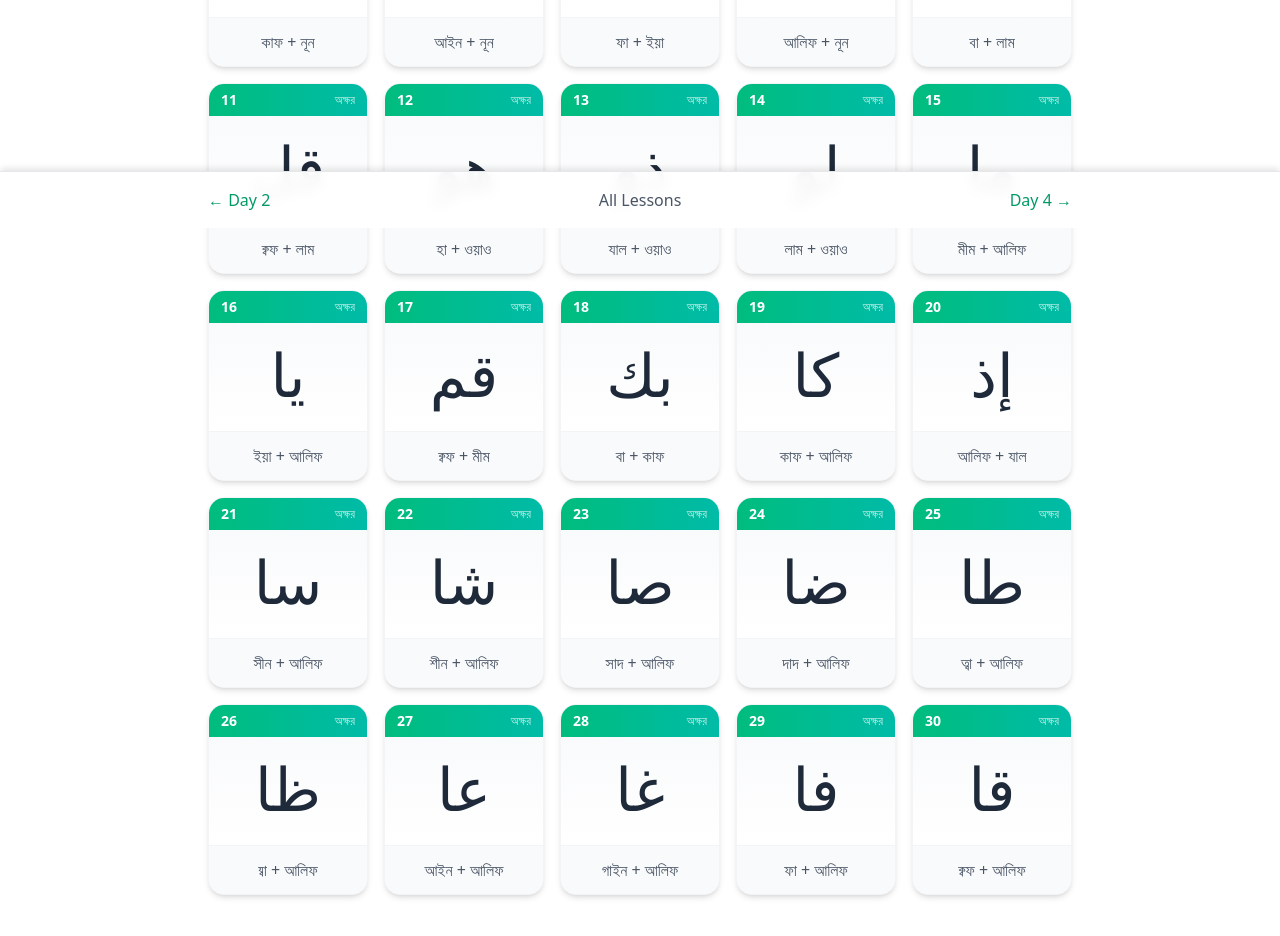
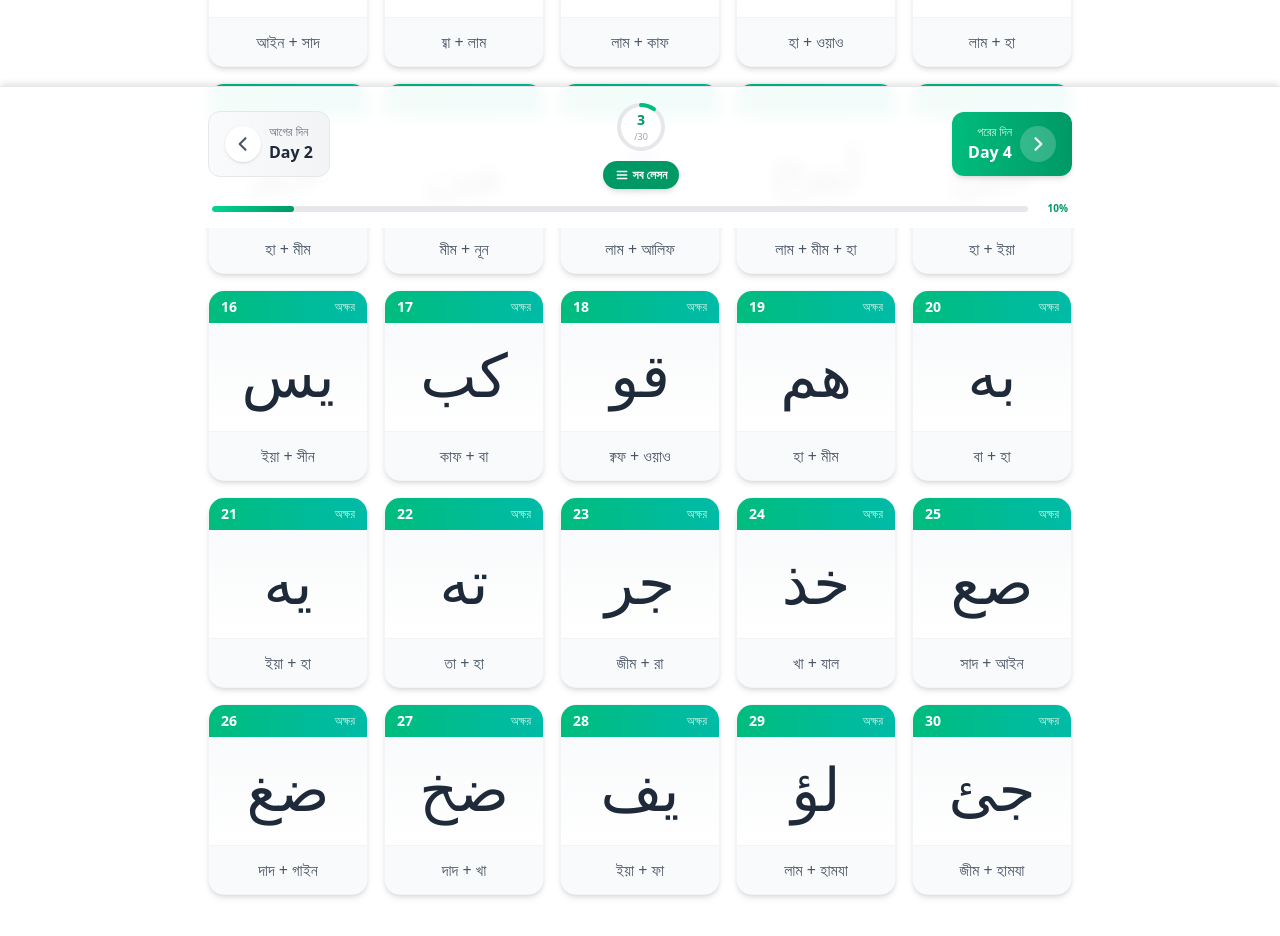
Before and after one commit to kawsar19/quran-learning, a Next.js app: page /lessons/day-3 in a window 1280 px wide. Shown: the part 572-1508 px from the top of the page. Built offline with nearby package versions, Linux system fonts and the light colour scheme; a web font is replaced by a local one.

Commit message:
feat: enhance lesson navigation with circular and linear progress indicators and redesigned buttons.

```diff
--- a/app/components/LessonNavigation.tsx
+++ b/app/components/LessonNavigation.tsx
@@ -8,40 +8,137 @@ interface LessonNavigationProps {
 export default function LessonNavigation({ currentDay, totalDays = 30 }: LessonNavigationProps) {
   const hasPrevious = currentDay > 1
   const hasNext = currentDay < totalDays
+  const progressPercentage = Math.round((currentDay / totalDays) * 100)
 
   return (
-    <div className="flex items-center justify-between py-4">
-      <div>
+    <div className="py-3">
+      {/* Main Navigation Row */}
+      <div className="flex items-center justify-between gap-2">
+        {/* Previous Button */}
         {hasPrevious ? (
           <Link
             href={`/lessons/day-${currentDay - 1}`}
-            className="text-emerald-600 hover:text-emerald-700 font-medium"
+            className="group flex items-center gap-2 px-3 py-2.5 md:px-4 md:py-3 bg-gradient-to-r from-gray-50 to-gray-100 hover:from-emerald-50 hover:to-emerald-100 rounded-xl transition-all duration-200 border border-gray-200 hover:border-emerald-300 active:scale-95"
           >
-            &larr; Day {currentDay - 1}
+            <div className="w-8 h-8 md:w-9 md:h-9 rounded-full bg-white shadow-sm flex items-center justify-center group-hover:bg-emerald-500 transition-colors">
+              <svg
+                xmlns="http://www.w3.org/2000/svg"
+                className="h-4 w-4 md:h-5 md:w-5 text-gray-600 group-hover:text-white group-hover:-translate-x-0.5 transition-all"
+                fill="none"
+                viewBox="0 0 24 24"
+                stroke="currentColor"
+              >
+                <path strokeLinecap="round" strokeLinejoin="round" strokeWidth={2.5} d="M15 19l-7-7 7-7" />
+              </svg>
+            </div>
+            <div className="hidden sm:block text-left">
+              <p className="text-[10px] md:text-xs text-gray-500 font-medium">আগের দিন</p>
+              <p className="text-sm md:text-base font-bold text-gray-800 group-hover:text-emerald-700">Day {currentDay - 1}</p>
+            </div>
           </Link>
         ) : (
-          <span className="text-gray-300">&larr; Previous</span>
+          <div className="px-3 py-2.5 md:px-4 md:py-3 opacity-40">
+            <div className="w-8 h-8 md:w-9 md:h-9 rounded-full bg-gray-100 flex items-center justify-center">
+              <svg xmlns="http://www.w3.org/2000/svg" className="h-4 w-4 md:h-5 md:w-5 text-gray-400" fill="none" viewBox="0 0 24 24" stroke="currentColor">
+                <path strokeLinecap="round" strokeLinejoin="round" strokeWidth={2.5} d="M15 19l-7-7 7-7" />
+              </svg>
+            </div>
+          </div>
+        )}
+
+        {/* Center - Progress & All Lessons */}
+        <div className="flex flex-col items-center gap-1.5">
+          {/* Progress Circle */}
+          <div className="relative">
+            <svg className="w-12 h-12 md:w-14 md:h-14 transform -rotate-90">
+              <circle
+                cx="50%"
+                cy="50%"
+                r="22"
+                className="stroke-gray-200 fill-white"
+                strokeWidth="4"
+              />
+              <circle
+                cx="50%"
+                cy="50%"
+                r="22"
+                className="stroke-emerald-500 fill-none transition-all duration-700 ease-out"
+                strokeWidth="4"
+                strokeDasharray={`${2 * Math.PI * 22}`}
+                strokeDashoffset={`${2 * Math.PI * 22 * (1 - currentDay / totalDays)}`}
+                strokeLinecap="round"
+              />
+            </svg>
+            <div className="absolute inset-0 flex flex-col items-center justify-center">
+              <span className="text-xs md:text-sm font-black text-emerald-600">{currentDay}</span>
+              <span className="text-[8px] md:text-[9px] text-gray-400 font-medium">/{totalDays}</span>
+            </div>
+          </div>
+
+          {/* All Lessons Button */}
+          <Link
+            href="/lessons"
+            className="flex items-center gap-1 px-3 py-1.5 bg-emerald-600 hover:bg-emerald-700 text-white rounded-full text-[10px] md:text-xs font-bold transition-all shadow-md hover:shadow-lg active:scale-95"
+          >
+            <svg xmlns="http://www.w3.org/2000/svg" className="h-3 w-3 md:h-3.5 md:w-3.5" fill="none" viewBox="0 0 24 24" stroke="currentColor">
+              <path strokeLinecap="round" strokeLinejoin="round" strokeWidth={2.5} d="M4 6h16M4 12h16M4 18h16" />
+            </svg>
+            সব লেসন
+          </Link>
+        </div>
+
+        {/* Next Button */}
+        {hasNext ? (
+          <Link
+            href={`/lessons/day-${currentDay + 1}`}
+            className="group flex items-center gap-2 px-3 py-2.5 md:px-4 md:py-3 bg-gradient-to-r from-emerald-500 to-emerald-600 hover:from-emerald-600 hover:to-emerald-700 rounded-xl transition-all duration-200 shadow-md hover:shadow-lg active:scale-95"
+          >
+            <div className="hidden sm:block text-right">
+              <p className="text-[10px] md:text-xs text-emerald-100 font-medium">পরের দিন</p>
+              <p className="text-sm md:text-base font-bold text-white">Day {currentDay + 1}</p>
+            </div>
+            <div className="w-8 h-8 md:w-9 md:h-9 rounded-full bg-white/20 flex items-center justify-center">
+              <svg
+                xmlns="http://www.w3.org/2000/svg"
+                className="h-4 w-4 md:h-5 md:w-5 text-white group-hover:translate-x-0.5 transition-transform"
+                fill="none"
+                viewBox="0 0 24 24"
+                stroke="currentColor"
+              >
+                <path strokeLinecap="round" strokeLinejoin="round" strokeWidth={2.5} d="M9 5l7 7-7 7" />
+              </svg>
+            </div>
+          </Link>
+        ) : (
+          <div className="px-3 py-2.5 md:px-4 md:py-3 bg-gradient-to-r from-amber-100 to-amber-200 rounded-xl border border-amber-300">
+            <div className="flex items-center gap-2">
+              <div className="hidden sm:block text-right">
+                <p className="text-[10px] md:text-xs text-amber-600 font-medium">অভিনন্দন!</p>
+                <p className="text-sm md:text-base font-bold text-amber-800">শেষ দিন</p>
+              </div>
+              <div className="w-8 h-8 md:w-9 md:h-9 rounded-full bg-amber-400 flex items-center justify-center">
+                <svg xmlns="http://www.w3.org/2000/svg" className="h-4 w-4 md:h-5 md:w-5 text-white" fill="none" viewBox="0 0 24 24" stroke="currentColor">
+                  <path strokeLinecap="round" strokeLinejoin="round" strokeWidth={2.5} d="M5 13l4 4L19 7" />
+                </svg>
+              </div>
+            </div>
+          </div>
         )}
       </div>
 
-      <Link
-        href="/lessons"
-        className="text-gray-600 hover:text-gray-800 font-medium"
-      >
-        All Lessons
-      </Link>
-
-      <div>
-        {hasNext ? (
-          <Link
-            href={`/lessons/day-${currentDay + 1}`}
-            className="text-emerald-600 hover:text-emerald-700 font-medium"
-          >
-            Day {currentDay + 1} &rarr;
-          </Link>
-        ) : (
-          <span className="text-gray-300">Next &rarr;</span>
-        )}
+      {/* Progress Bar (Mobile friendly) */}
+      <div className="mt-3 px-1">
+        <div className="flex items-center gap-2">
+          <div className="flex-1 h-1.5 bg-gray-200 rounded-full overflow-hidden">
+            <div
+              className="h-full bg-gradient-to-r from-emerald-400 to-emerald-600 rounded-full transition-all duration-500"
+              style={{ width: `${progressPercentage}%` }}
+            />
+          </div>
+          <span className="text-[10px] font-bold text-emerald-600 min-w-[32px] text-right">
+            {progressPercentage}%
+          </span>
+        </div>
       </div>
     </div>
   )
--- a/app/lessons/day-3/page.tsx
+++ b/app/lessons/day-3/page.tsx
@@ -11,36 +11,41 @@ export const metadata: Metadata = {
 }
 
 const letterCombinations = [
-  { bangla: 'বা + সীন', arabic: 'بس' },
-  { bangla: 'ক্বফ + দাল', arabic: 'قد' },
-  { bangla: 'হা + লাম', arabic: 'هل' },
+  // Row 1
+  { bangla: 'বা + আলিফ', arabic: 'با' },
+  { bangla: 'হা + বা', arabic: 'حب' },
+  { bangla: 'জীম + হা', arabic: 'جح' },
+  { bangla: 'জীম + লাম + আলিফ', arabic: 'جلا' },
+  { bangla: 'মীম + আইন', arabic: 'مع' },
+  { bangla: 'আইন + সাদ', arabic: 'عص' },
+  // Row 2
+  { bangla: 'য্বা + লাম', arabic: 'ظل' },
+  { bangla: 'লাম + কাফ', arabic: 'لك' },
+  { bangla: 'হা + ওয়াও', arabic: 'هو' },
+  { bangla: 'লাম + হা', arabic: 'له' },
+  { bangla: 'হা + মীম', arabic: 'حم' },
   { bangla: 'মীম + নূন', arabic: 'من' },
-  { bangla: 'লাম + মীম', arabic: 'لم' },
-  { bangla: 'কাফ + নূন', arabic: 'كن' },
-  { bangla: 'আইন + নূন', arabic: 'عن' },
-  { bangla: 'ফা + ইয়া', arabic: 'في' },
-  { bangla: 'আলিফ + নূন', arabic: 'أن' },
-  { bangla: 'বা + লাম', arabic: 'بل' },
-  { bangla: 'ক্বফ + লাম', arabic: 'قل' },
-  { bangla: 'হা + ওয়াও', arabic: 'هو' },
-  { bangla: 'যাল + ওয়াও', arabic: 'ذو' },
-  { bangla: 'লাম + ওয়াও', arabic: 'لو' },
-  { bangla: 'মীম + আলিফ', arabic: 'ما' },
-  { bangla: 'ইয়া + আলিফ', arabic: 'يا' },
-  { bangla: 'ক্বফ + মীম', arabic: 'قم' },
-  { bangla: 'বা + কাফ', arabic: 'بك' },
-  { bangla: 'কাফ + আলিফ', arabic: 'كا' },
-  { bangla: 'আলিফ + যাল', arabic: 'إذ' },
-  { bangla: 'সীন + আলিফ', arabic: 'سا' },
-  { bangla: 'শীন + আলিফ', arabic: 'شا' },
-  { bangla: 'সাদ + আলিফ', arabic: 'صا' },
-  { bangla: 'দাদ + আলিফ', arabic: 'ضا' },
-  { bangla: 'ত্বা + আলিফ', arabic: 'طا' },
-  { bangla: 'য্বা + আলিফ', arabic: 'ظا' },
-  { bangla: 'আইন + আলিফ', arabic: 'عا' },
-  { bangla: 'গাইন + আলিফ', arabic: 'غا' },
-  { bangla: 'ফা + আলিফ', arabic: 'فا' },
-  { bangla: 'ক্বফ + আলিফ', arabic: 'قا' },
+  // Row 3
+  { bangla: 'লাম + আলিফ', arabic: 'لا' },
+  { bangla: 'লাম + মীম + হা', arabic: 'لمح' },
+  { bangla: 'হা + ইয়া', arabic: 'حي' },
+  { bangla: 'ইয়া + সীন', arabic: 'يس' },
+  { bangla: 'কাফ + বা', arabic: 'كب' },
+  { bangla: 'ক্বফ + ওয়াও', arabic: 'قو' },
+  // Row 4
+  { bangla: 'হা + মীম', arabic: 'هم' },
+  { bangla: 'বা + হা', arabic: 'به' },
+  { bangla: 'ইয়া + হা', arabic: 'يه' },
+  { bangla: 'তা + হা', arabic: 'ته' },
+  { bangla: 'জীম + রা', arabic: 'جر' },
+  { bangla: 'খা + যাল', arabic: 'خذ' },
+  // Row 5
+  { bangla: 'সাদ + আইন', arabic: 'صع' },
+  { bangla: 'দাদ + গাইন', arabic: 'ضغ' },
+  { bangla: 'দাদ + খা', arabic: 'ضخ' },
+  { bangla: 'ইয়া + ফা', arabic: 'يف' },
+  { bangla: 'লাম + হামযা', arabic: 'لؤ' },
+  { bangla: 'জীম + হামযা', arabic: 'جئ' },
 ]
 
 export default function Day3Page() {
```
